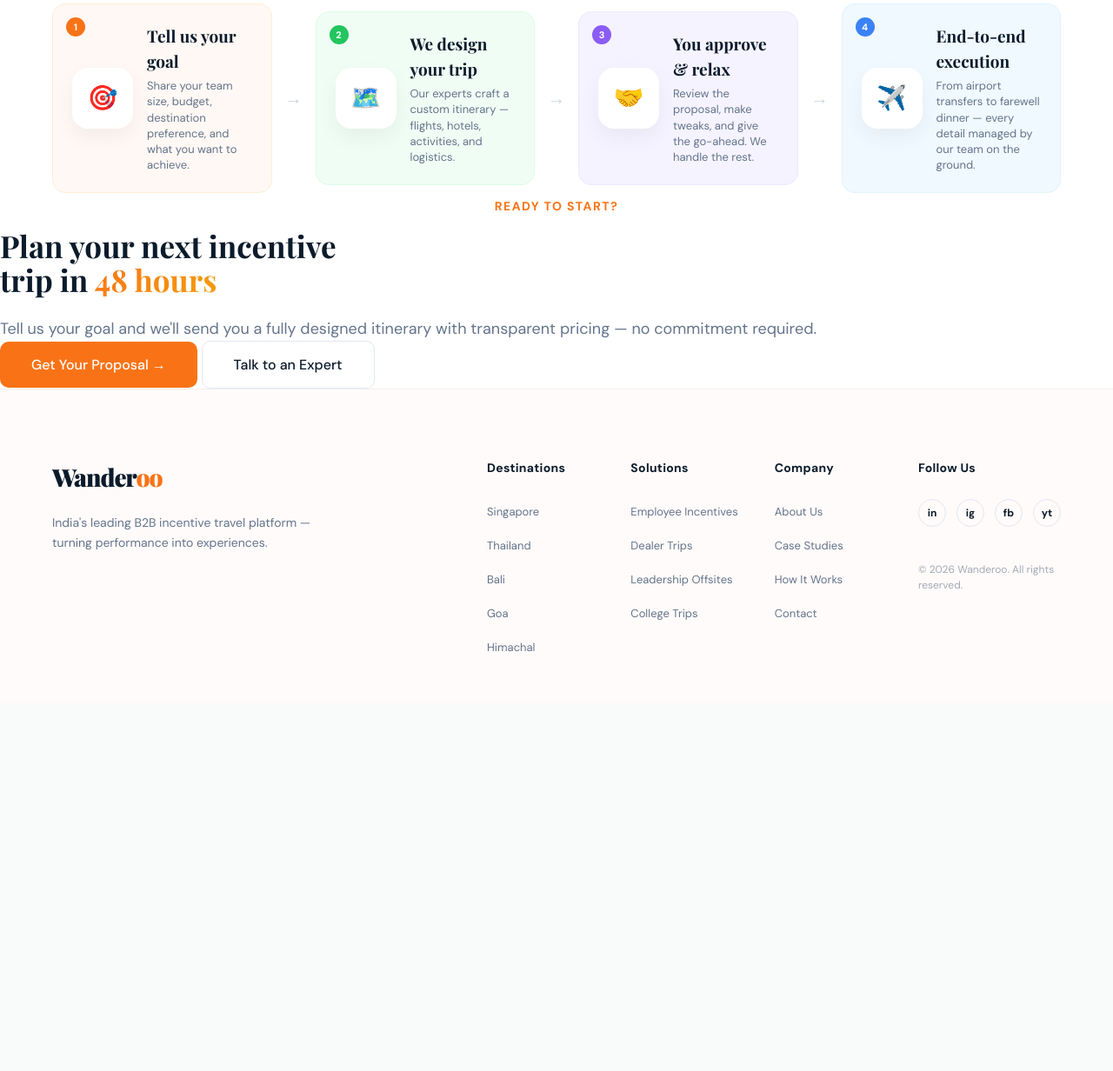
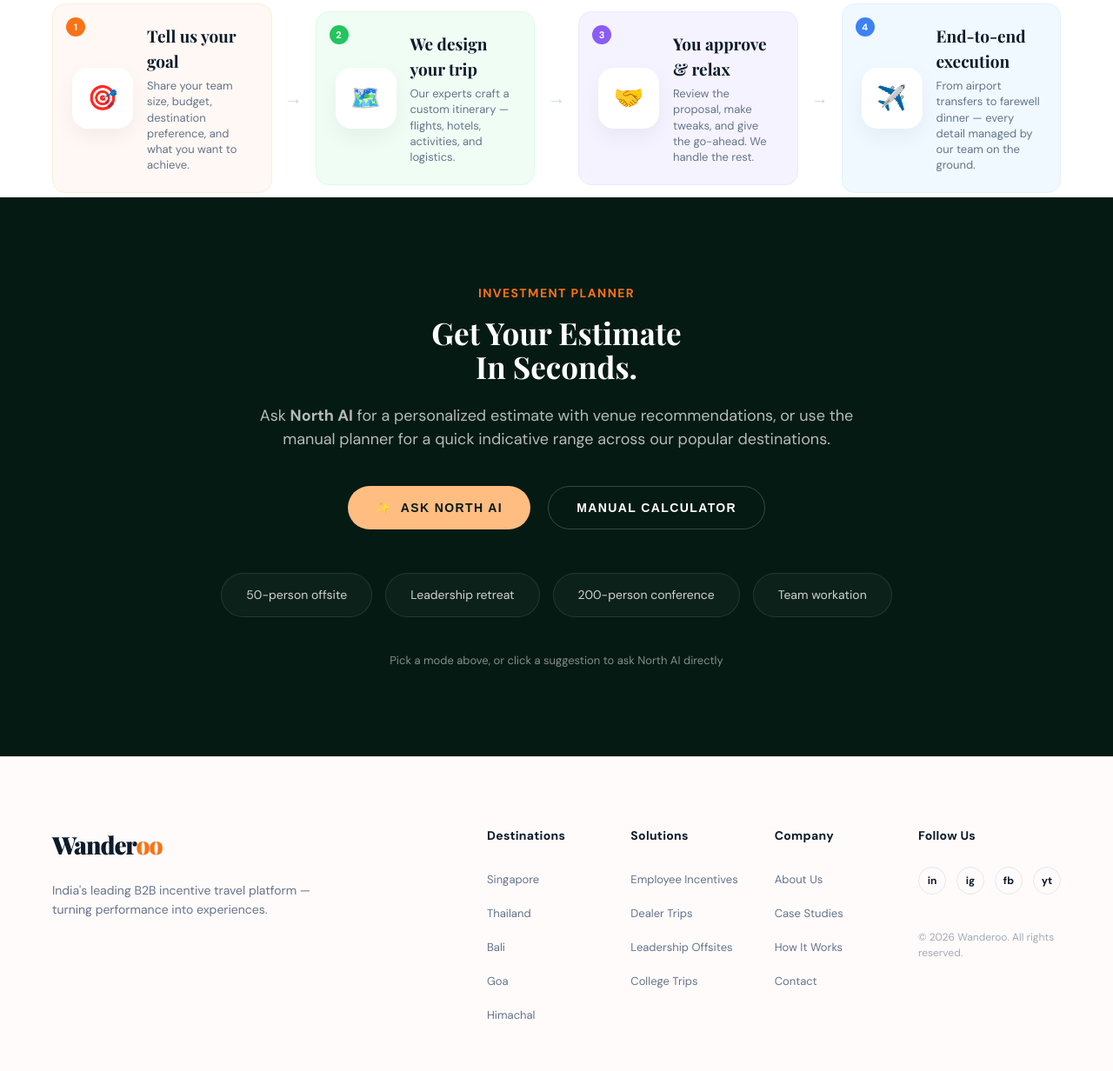
Before and after one commit to Sachinsagarmishra/wanderoo2.0, a PHP site: page / in a window 1280 px wide. Shown: the part 4098-5330 px from the top of the page at 87% size. Before the commit the page ends 4848 px from the top, so only its background shows below. Run offline with PHP 8.4, Linux system fonts and the light colour scheme.

Commit message:
Replace Final CTA with modern North AI Planner section including estimator, calculator and suggestion chips

```diff
--- a/assets/css/style.css
+++ b/assets/css/style.css
@@ -1559,3 +1559,108 @@ p {
         grid-template-columns: 1fr;
     }
 }
+
+/* ── NORTH AI PLANNER ── */
+.ai-planner-section {
+    padding: 100px 60px;
+    background: #061A14;
+    text-align: center;
+}
+
+.planner-container {
+    max-width: 1000px;
+    margin: 0 auto;
+}
+
+.planner-actions {
+    display: flex;
+    justify-content: center;
+    gap: 20px;
+    margin-bottom: 50px;
+}
+
+.btn-planner-primary {
+    background: #FFBD82;
+    color: #061A14;
+    border: none;
+    padding: 16px 32px;
+    border-radius: 50px;
+    font-size: 14px;
+    font-weight: 800;
+    letter-spacing: 0.1em;
+    cursor: pointer;
+    display: flex;
+    align-items: center;
+    justify-content: center;
+    gap: 10px;
+    transition: all 0.3s ease;
+}
+
+.btn-planner-primary:hover {
+    transform: translateY(-2px);
+    box-shadow: 0 10px 20px rgba(255, 189, 130, 0.2);
+}
+
+.btn-planner-outline {
+    background: transparent;
+    color: #FFFFFF;
+    border: 1px solid rgba(255, 255, 255, 0.2);
+    padding: 16px 32px;
+    border-radius: 50px;
+    font-size: 14px;
+    font-weight: 800;
+    letter-spacing: 0.1em;
+    cursor: pointer;
+    transition: all 0.3s ease;
+}
+
+.btn-planner-outline:hover {
+    background: rgba(255, 255, 255, 0.05);
+    border-color: #FFFFFF;
+}
+
+.planner-suggestions {
+    display: flex;
+    justify-content: center;
+    flex-wrap: wrap;
+    gap: 15px;
+    margin-bottom: 40px;
+}
+
+.suggestion-chip {
+    padding: 14px 28px;
+    border-radius: 50px;
+    background: rgba(255, 255, 255, 0.03);
+    border: 1px solid rgba(255, 255, 255, 0.1);
+    color: rgba(255, 255, 255, 0.8);
+    font-size: 14px;
+    cursor: pointer;
+    transition: all 0.3s ease;
+}
+
+.suggestion-chip:hover {
+    background: rgba(255, 255, 255, 0.08);
+    border-color: rgba(255, 255, 255, 0.3);
+    color: #FFFFFF;
+}
+
+.planner-footer-text {
+    font-size: 13px;
+    color: rgba(255, 255, 255, 0.5);
+}
+
+@media (max-width: 768px) {
+    .ai-planner-section {
+        padding: 80px 20px;
+    }
+
+    .planner-actions {
+        flex-direction: column;
+        align-items: center;
+    }
+
+    .btn-planner-primary, .btn-planner-outline {
+        width: 100%;
+        max-width: 300px;
+    }
+}
--- a/index.php
+++ b/index.php
@@ -431,17 +431,32 @@ include_once 'includes/header.php';
 
 
 
-    <!-- FINAL CTA -->
-    <section class="final-cta">
-        <div class="section-label" style="text-align:center;">Ready to Start?</div>
-        <div class="section-title">Plan your next incentive<br>trip in <em
-                style="font-style:normal;background:linear-gradient(135deg,var(--amber),var(--gold));-webkit-background-clip:text;-webkit-text-fill-color:transparent;">48
-                hours</em></div>
-        <p class="section-sub">Tell us your goal and we'll send you a fully designed itinerary with transparent pricing
-            — no commitment required.</p>
-        <div class="final-cta-actions">
-            <button class="btn-primary" style="font-size:16px;padding:16px 36px;">Get Your Proposal →</button>
-            <button class="btn-secondary" style="font-size:16px;padding:16px 36px;">Talk to an Expert</button>
+    <!-- NORTH AI PLANNER -->
+    <section class="ai-planner-section">
+        <div class="planner-container">
+            <div class="section-label" style="text-align:center; color: var(--amber);">Investment Planner</div>
+            <h2 class="section-title" style="color: #FFFFFF;">Get Your Estimate<br>In Seconds.</h2>
+            <p class="section-sub" style="color: rgba(255,255,255,0.7); margin: 0 auto 40px; max-width: 700px;">
+                Ask <strong>North AI</strong> for a personalized estimate with venue recommendations, or use the manual planner for a quick indicative range across our popular destinations.
+            </p>
+
+            <div class="planner-actions">
+                <button class="btn-planner-primary">
+                    <span class="ai-icon">✨</span> ASK NORTH AI
+                </button>
+                <button class="btn-planner-outline">
+                    MANUAL CALCULATOR
+                </button>
+            </div>
+
+            <div class="planner-suggestions">
+                <div class="suggestion-chip">50-person offsite</div>
+                <div class="suggestion-chip">Leadership retreat</div>
+                <div class="suggestion-chip">200-person conference</div>
+                <div class="suggestion-chip">Team workation</div>
+            </div>
+
+            <p class="planner-footer-text">Pick a mode above, or click a suggestion to ask North AI directly</p>
         </div>
     </section>
 </main>
```
